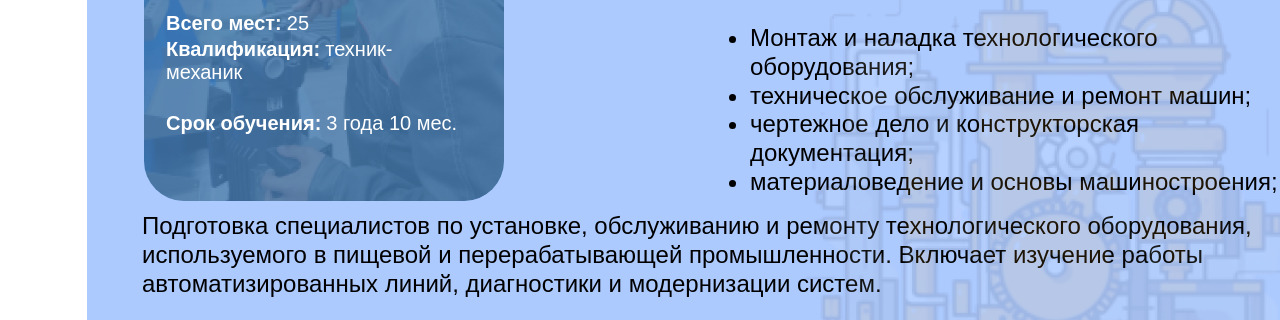
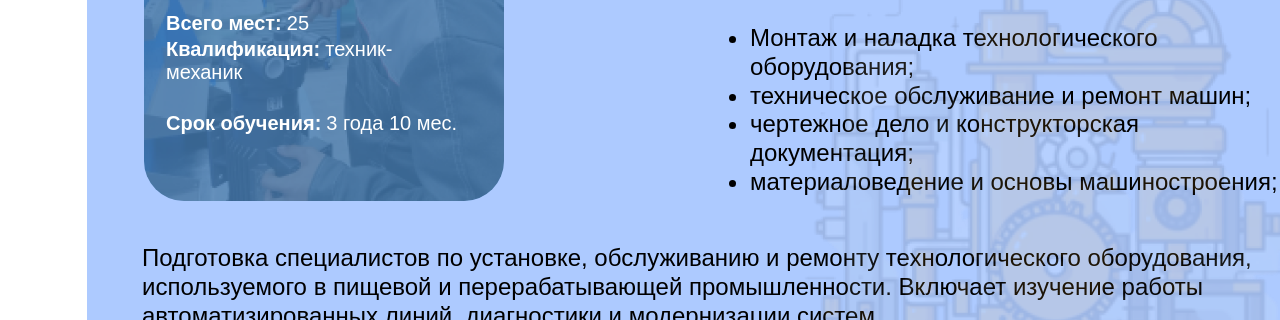
Before and after one commit to lllqtop/tkmmp_abiturientam_15.02.17, a plain HTML site: page index.html in a window 1280 px wide. Shown: the part 480-800 px from the top of the page. Drawn offline with Linux system fonts and the light colour scheme.

Commit message:
Update style.css

```diff
--- a/style.css
+++ b/style.css
@@ -173,7 +173,7 @@ menu, ol, ul {
   font-weight: 500;
   position: absolute;
   left: 3.4375rem;
-  top: 17.0625rem;
+  top: 19.0625rem;
 }
 
 ._15-02-17__logo {
```
